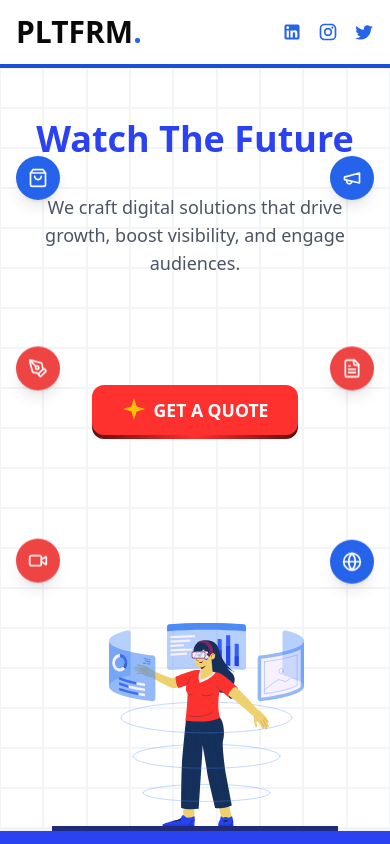
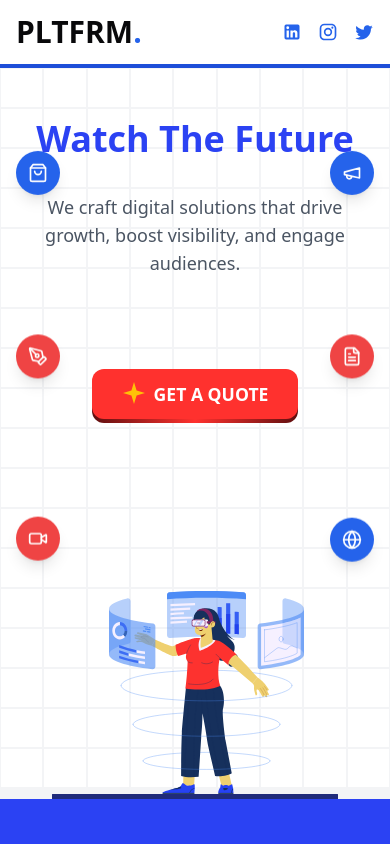
Before and after one commit to Ryrahul/PLTFRM, a React (Vite) app: page / in a window 390 px wide. Shown: the top 844 px of the page. Built offline with nearby package versions, Linux system fonts and the light colour scheme.

Commit message:
fix: responsiveness

```diff
--- a/src/components/hero-section.tsx
+++ b/src/components/hero-section.tsx
@@ -76,7 +76,7 @@ const HeroSection: FC = () => {
             We craft digital solutions that drive growth, boost visibility, and
             engage audiences.
           </p>
-          <div className="py-20">
+          <div className="py-16">
             <QuoteButton />
           </div>
         </div>
```
